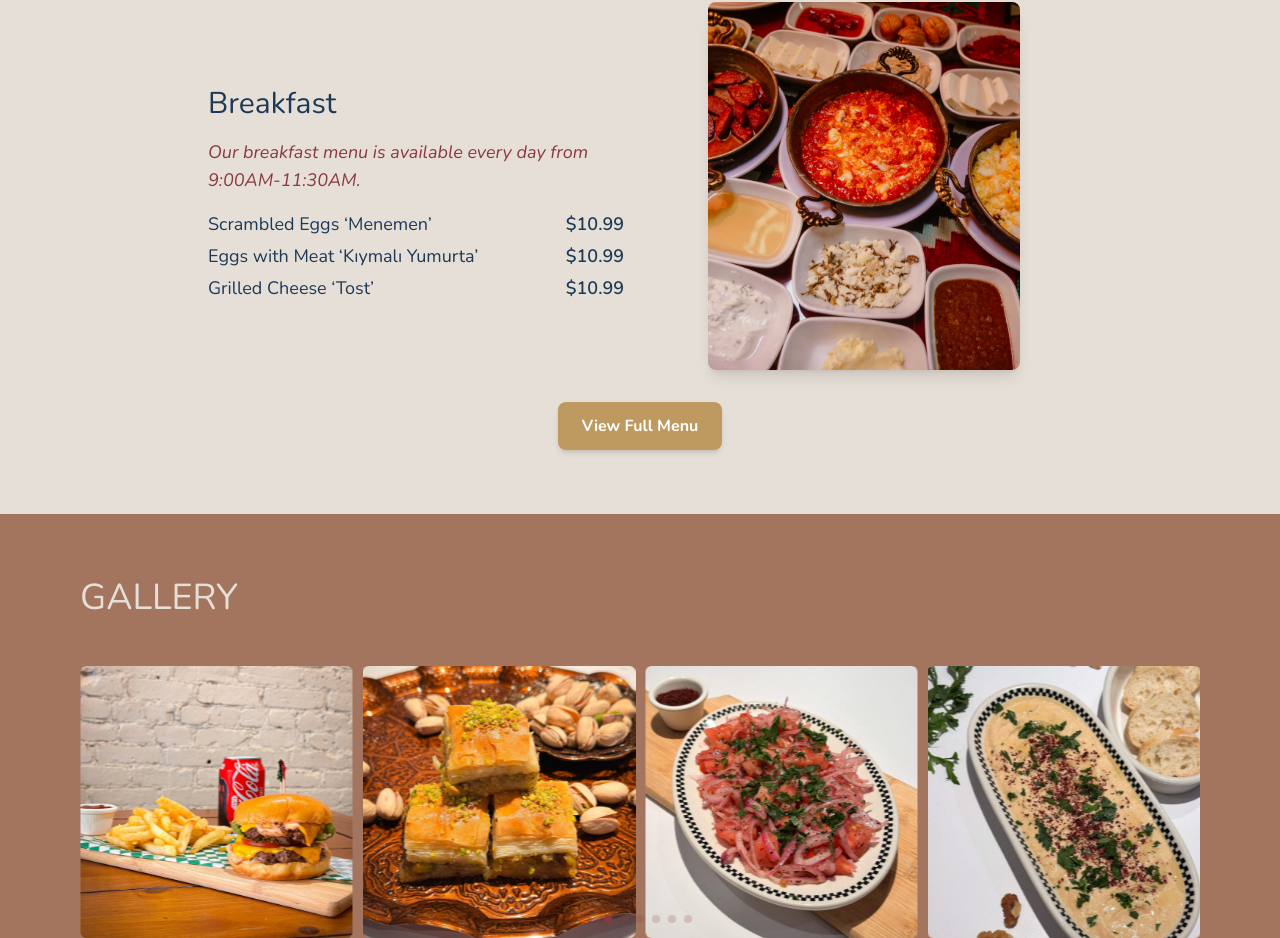
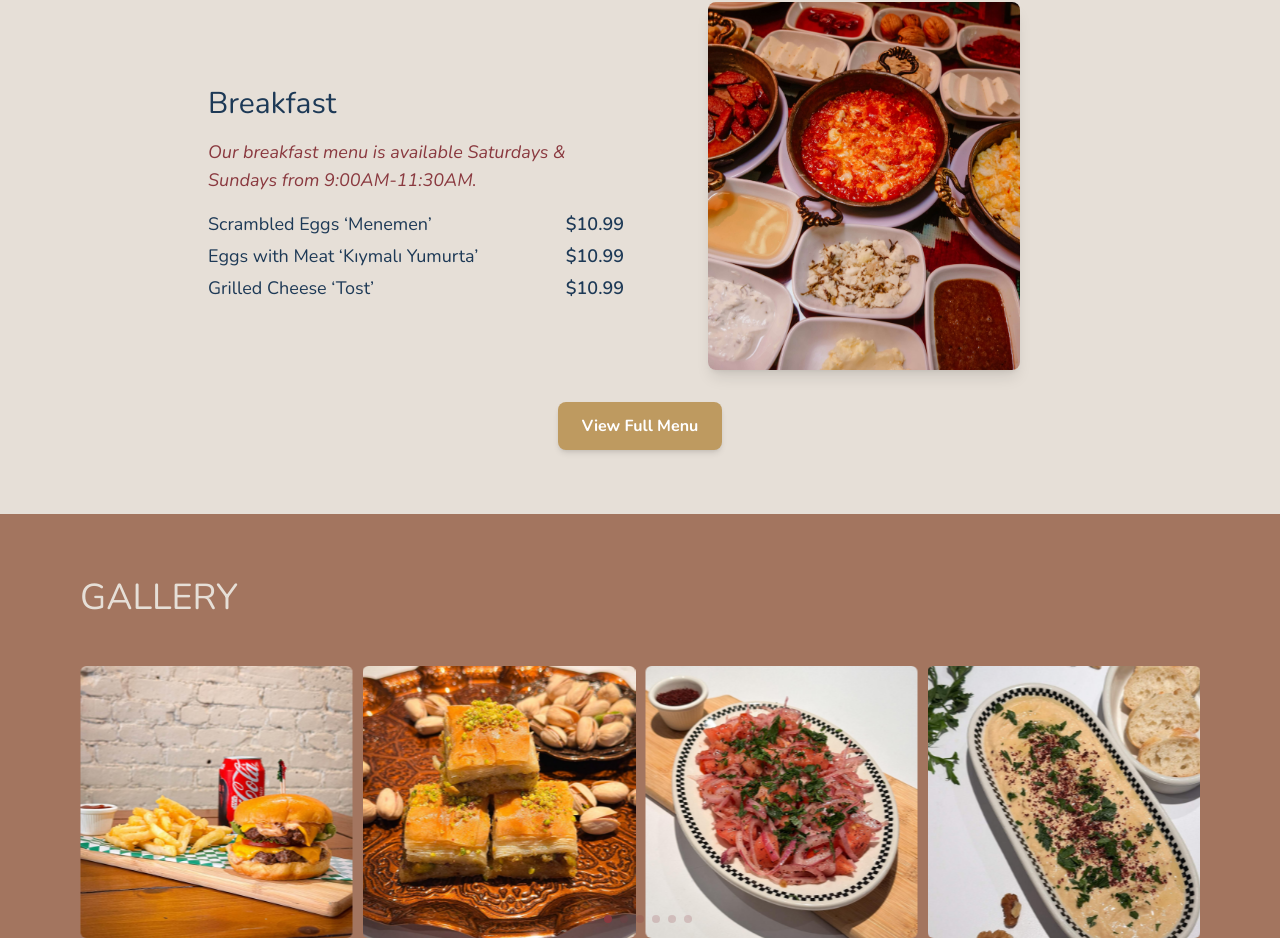
Before and after one commit to valenty-nka/sumacthyme_restaurant, a React (Vite) app: page / in a window 1280 px wide. Shown: the part 2734-3672 px from the top of the page. Built offline with nearby package versions, Linux system fonts and the light colour scheme.

Commit message:
Add new working hours to menu section and full menu page

```diff
--- a/src/components/Menu/FullMenu.jsx
+++ b/src/components/Menu/FullMenu.jsx
@@ -109,7 +109,7 @@ export default function FullMenu() {
 
                 {section === "Breakfast" && (
                   <p className="text-center italic mt-6 text-sm">
-                    Our breakfast menu is available every day from 9:00AM - 11:30AM. <br />
+                    Our breakfast menu is available Saturdays & Sundays from 9:00AM - 11:30AM. <br />
                     Please advise your server if you have food allergies or sensitivities.
                   </p>
                 )}
--- a/src/components/Menu/MenuPreview.jsx
+++ b/src/components/Menu/MenuPreview.jsx
@@ -41,7 +41,7 @@ const menuSections = [
   },
   {
     title: "Breakfast",
-    description: "Our breakfast menu is available every day from 9:00AM-11:30AM.",
+    description: "Our breakfast menu is available Saturdays & Sundays from 9:00AM-11:30AM.",
     items: [
       { name: "Scrambled Eggs ‘Menemen’", price: "$10.99" },
       { name: "Eggs with Meat ‘Kıymalı Yumurta’", price: "$10.99" },
```
